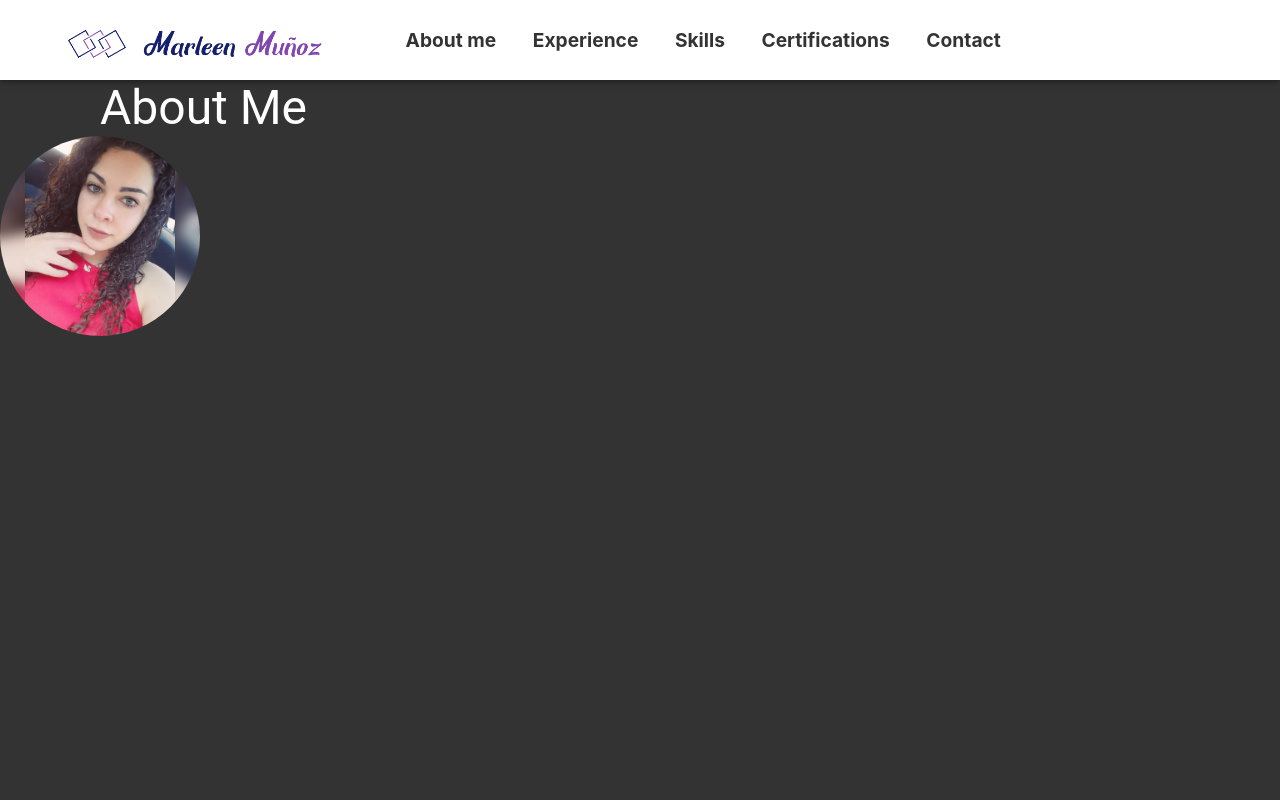
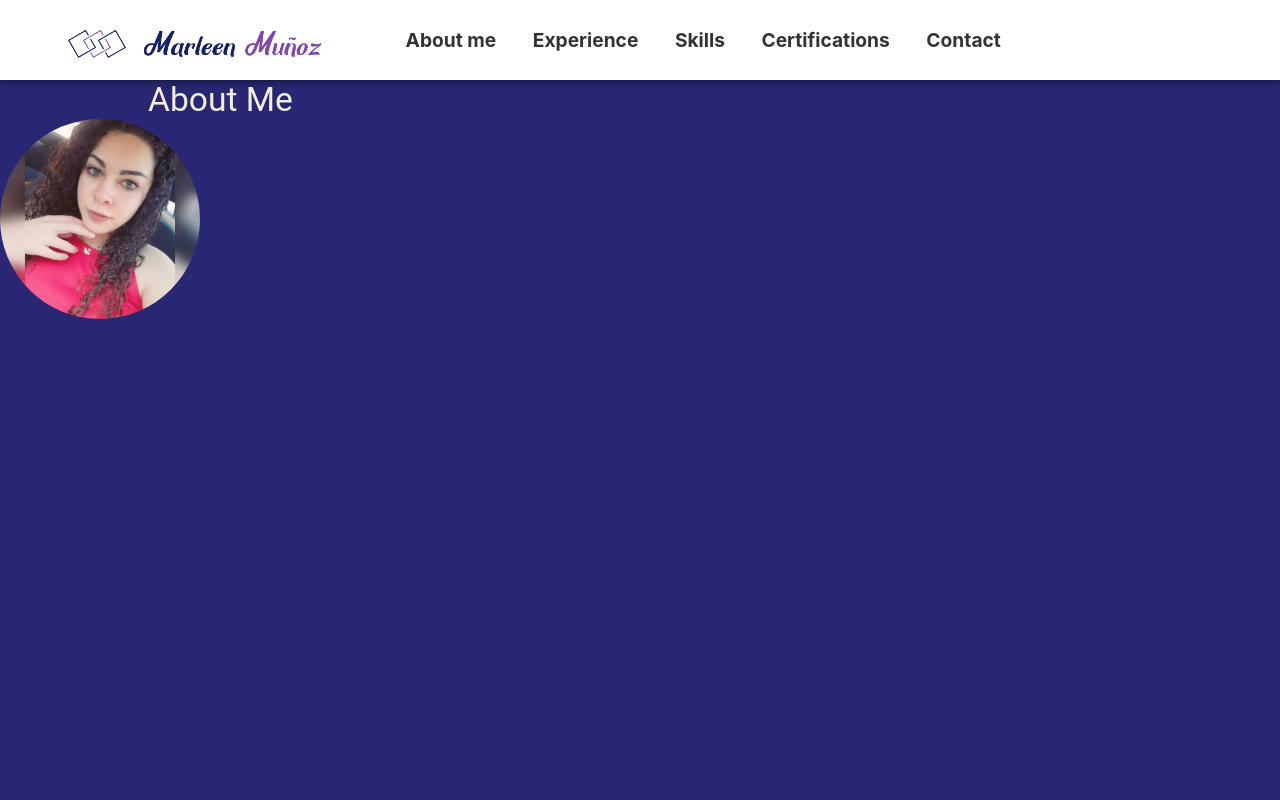
Before and after one commit to MarleenMs/Portfolio, a React (Create React App) app in the folder my-app/: page / in a window 1280 px wide. Shown: the top 800 px of the page. Built offline with nearby package versions, Linux system fonts and the light colour scheme.

Commit message:
Se modifica el fondo y el color de la letra

```diff
--- a/my-app/src/Components/About.js
+++ b/my-app/src/Components/About.js
@@ -9,7 +9,7 @@ const About = ({title, dark, id}) => {
         <div className={classes.sectioncontent} id={id}>
             <Typography variant= "h3">{title}</Typography>
         </div>
-        <div className= "App-Photo">
+        <div className= "Photo">
           <img className='my-photo' src = {profile} alt= "Me" />
         </div>
     </div>
@@ -19,14 +19,19 @@ const About = ({title, dark, id}) => {
 const useStyles = makeStyles((theme) => ({
   section:{
     minHeight: "100vh",
+    color: "#292673",
   },
   sectiondark:{
-    background: "#333",
-    color: "#FFF"
+    backgroundColor: "#292673",
+    color: "#f1eedb",
   },
   sectioncontent: {
     maxWidht: "80vx",
     marginLeft: "100px",
+    "& h3": {
+      margin: theme.spacing(0,0,0,6),
+      fontSize: "2.1rem",
+    },
   }
 }))
 
--- a/my-app/src/Components/Certifications.js
+++ b/my-app/src/Components/Certifications.js
@@ -15,14 +15,19 @@ const Certifications = ({title, dark, id}) => {
 const useStyles = makeStyles((theme) => ({
   section:{
     minHeight: "100vh",
+    color: "#292673",
   },
   sectiondark:{
-    background: "#333",
-    color: "#FFF"
+    backgroundColor: "#292673",
+    color: "#f1eedb",
   },
   sectioncontent: {
-    maxWidht: "70vx",
+    maxWidht: "80vx",
     marginLeft: "100px",
+    "& h3": {
+      margin: theme.spacing(0,0,0,6),
+      fontSize: "2.1rem",
+    },
   }
 }))
 
--- a/my-app/src/Components/Contact.js
+++ b/my-app/src/Components/Contact.js
@@ -46,14 +46,19 @@ function BotonesUrl({title, dark, id}){
 const useStyles = makeStyles((theme) => ({
   section:{
     minHeight: "100vh",
+    color: "#292673",
   },
   sectiondark:{
-    background: "#333",
-    color: "#FFF"
+    backgroundColor: "#292673",
+    color: "#f1eedb",
   },
   sectioncontent: {
-    maxWidht: "70vx",
+    maxWidht: "80vx",
     marginLeft: "100px",
+    "& h3": {
+      margin: theme.spacing(0,0,0,6),
+      fontSize: "2.1rem",
+    },
   }
 }))
 
--- a/my-app/src/Components/Experience.js
+++ b/my-app/src/Components/Experience.js
@@ -15,14 +15,19 @@ const Experience = ({title, dark, id}) => {
 const useStyles = makeStyles((theme) => ({
   section:{
     minHeight: "100vh",
+    color: "#292673",
   },
   sectiondark:{
-    background: "#333",
-    color: "#FFF"
+    backgroundColor: "#292673",
+    color: "#f1eedb",
   },
   sectioncontent: {
-    maxWidht: "70vx",
+    maxWidht: "80vx",
     marginLeft: "100px",
+    "& h3": {
+      margin: theme.spacing(0,0,0,6),
+      fontSize: "2.1rem",
+    },
   }
 }))
 
--- a/my-app/src/Components/Skills.js
+++ b/my-app/src/Components/Skills.js
@@ -15,14 +15,19 @@ const Skills = ({title, dark, id}) => {
 const useStyles = makeStyles((theme) => ({
   section:{
     minHeight: "100vh",
+    color: "#292673",
   },
   sectiondark:{
-    background: "#333",
-    color: "#FFF"
+    backgroundColor: "#292673",
+    color: "#f1eedb",
   },
   sectioncontent: {
-    maxWidht: "70vx",
+    maxWidht: "80vx",
     marginLeft: "100px",
+    "& h3": {
+      margin: theme.spacing(0,0,0,6),
+      fontSize: "2.1rem",
+    },
   }
 }))
 
```
